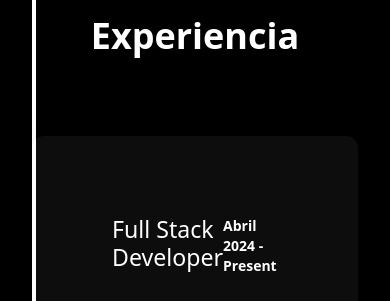
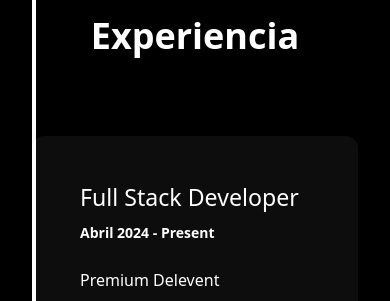
Before and after one commit to Jofrix98/Portafolio, an Astro site: page / in a window 390 px wide. Shown: the part 860-1161 px from the top of the page. Built offline with nearby package versions, Linux system fonts and the light colour scheme; Astro itself is replaced by a stand-in of ours.

Commit message:
:bulb: UPDATE: Experience component responsive

```diff
--- a/src/components/Experience.astro
+++ b/src/components/Experience.astro
@@ -30,13 +30,13 @@ const experiences: ExperienceItem[] = [
   <div class="absolute left-8 top-0 bottom-0 w-1 bg-white"></div>
   {experiences.map((experience, index) => (
     <article class="relative py-8">
-      <div class="bg-white/5 p-20 rounded-xl shadow-lg">
-        <div class="flex justify-between mb-4 font-semibold text-white">
+      <div class="bg-white/5 p-5 rounded-xl shadow-lg md:p-20">
+        <div class="block justify-between mb-4 font-semibold text-white md:flex">
           <h3>{experience.title}</h3>
           <span class="text-white text-sm">{experience.date}</span>
         </div>
         <p class="company text-white">{experience.company}</p>
-        <ul class="description list-disc pl-6 text-white">
+        <ul class="description list-disc pl-6 text-white space-y-5">
           {experience.description.map((desc) => (
             <li>{desc}</li>
           ))}
```
